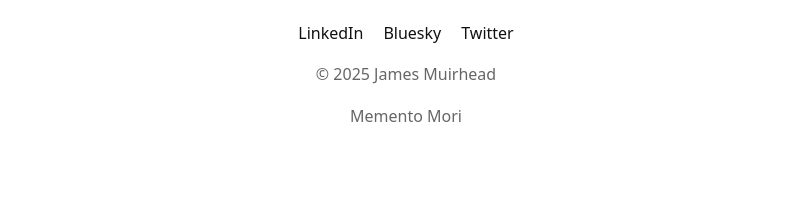
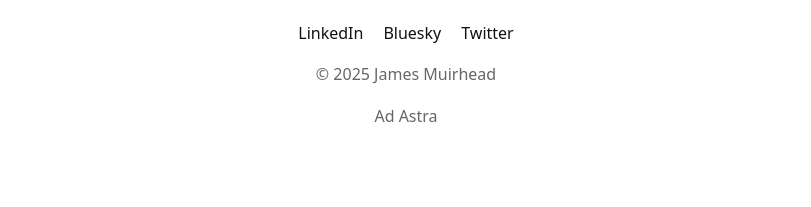
Before and after one commit to JamesMuirhead/portfolio, a Jekyll site: the page built from about.md, in a window 1280 px wide. Shown: the part 708-915 px from the top of the page, without its empty margins (234-1045 px from the left). Built offline with Jekyll 4.4.1, drawn with Linux system fonts in a browser that asks for light colours.

Commit message:
Update default.html

```diff
--- a/_layouts/default.html
+++ b/_layouts/default.html
@@ -67,7 +67,7 @@
         <li><a href="https://x.com/_MockChop" target="_blank" rel="noopener" data-icon="x">Twitter</a></li>
     </ul>
     <p class="copyright">© <span id="y"></span> {{ site.title }}</p>
-    <p class="byline">Memento Mori</p>
+    <p class="byline">Ad Astra</p>
     </footer>
   </main>
 
```
